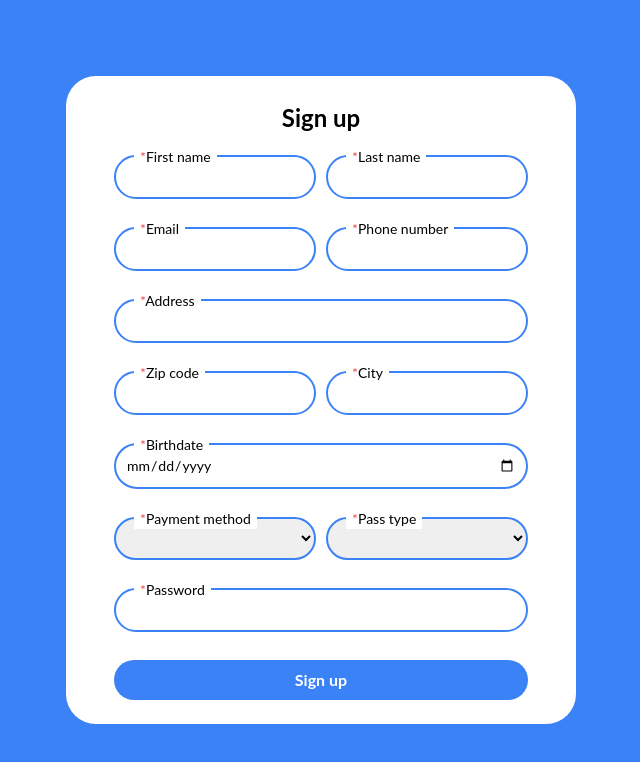
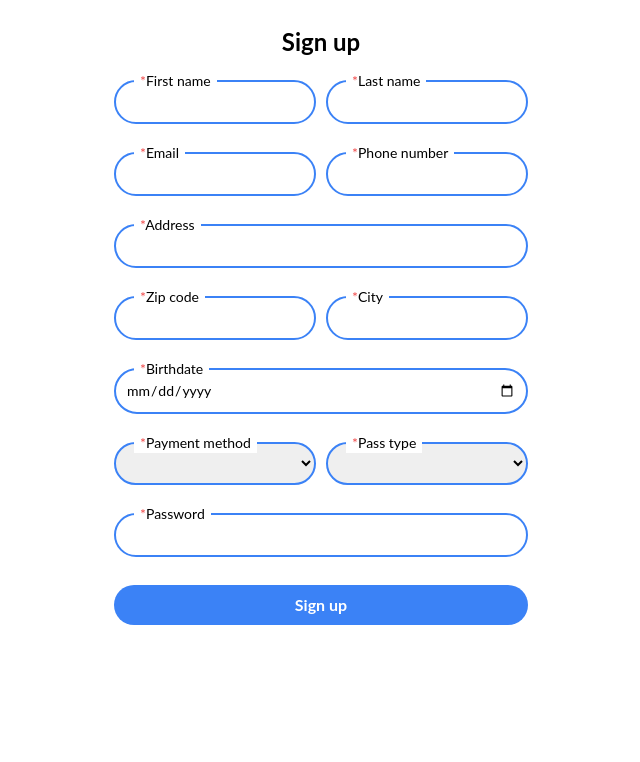
Before and after one commit to Blindeen/gym-frontend, a React (Vite) app: page /register in a window 1280 px wide. Shown: the top 762 px of the page, without its empty margins (319-959 px from the left). Built offline with nearby package versions, Linux system fonts and the light colour scheme.

Commit message:
modify register page styles

```diff
--- a/src/components/form/FormCard/index.tsx
+++ b/src/components/form/FormCard/index.tsx
@@ -6,7 +6,7 @@ interface FormCardProps {
 
 const FormCard = ({ children }: FormCardProps) => {
     return (
-        <div className="flex flex-col items-center py-6 px-12 bg-white rounded-large">
+        <div className="flex flex-col items-center py-6 px-12 bg-white rounded-large sm:px-6">
             {children}
         </div>
     );
--- a/src/pages/Register/index.tsx
+++ b/src/pages/Register/index.tsx
@@ -1,16 +1,13 @@
 import RegisterForm from '@/containers/RegisterForm';
 
-import PageBackground from '@/components/PageBackground';
 import FormCard from '@/components/form/FormCard';
 
 const RegisterPage = () => {
     return (
-        <PageBackground>
-            <FormCard>
-                <h2 className="h2-primary mt-0">Sign up</h2>
-                <RegisterForm />
-            </FormCard>
-        </PageBackground>
+        <FormCard>
+            <h2 className="h2-primary mt-0">Sign up</h2>
+            <RegisterForm />
+        </FormCard>
     );
 };
 
```
